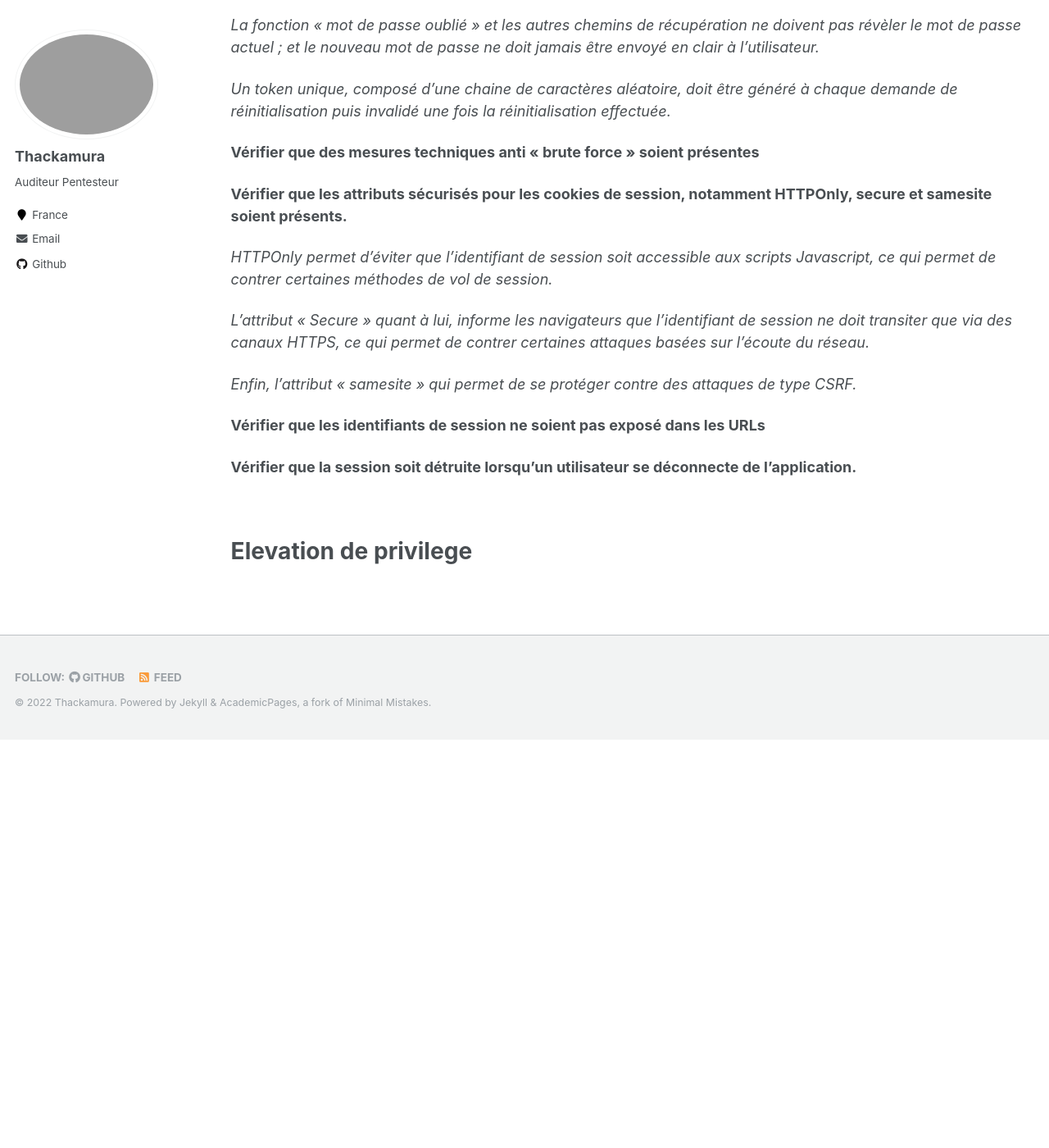
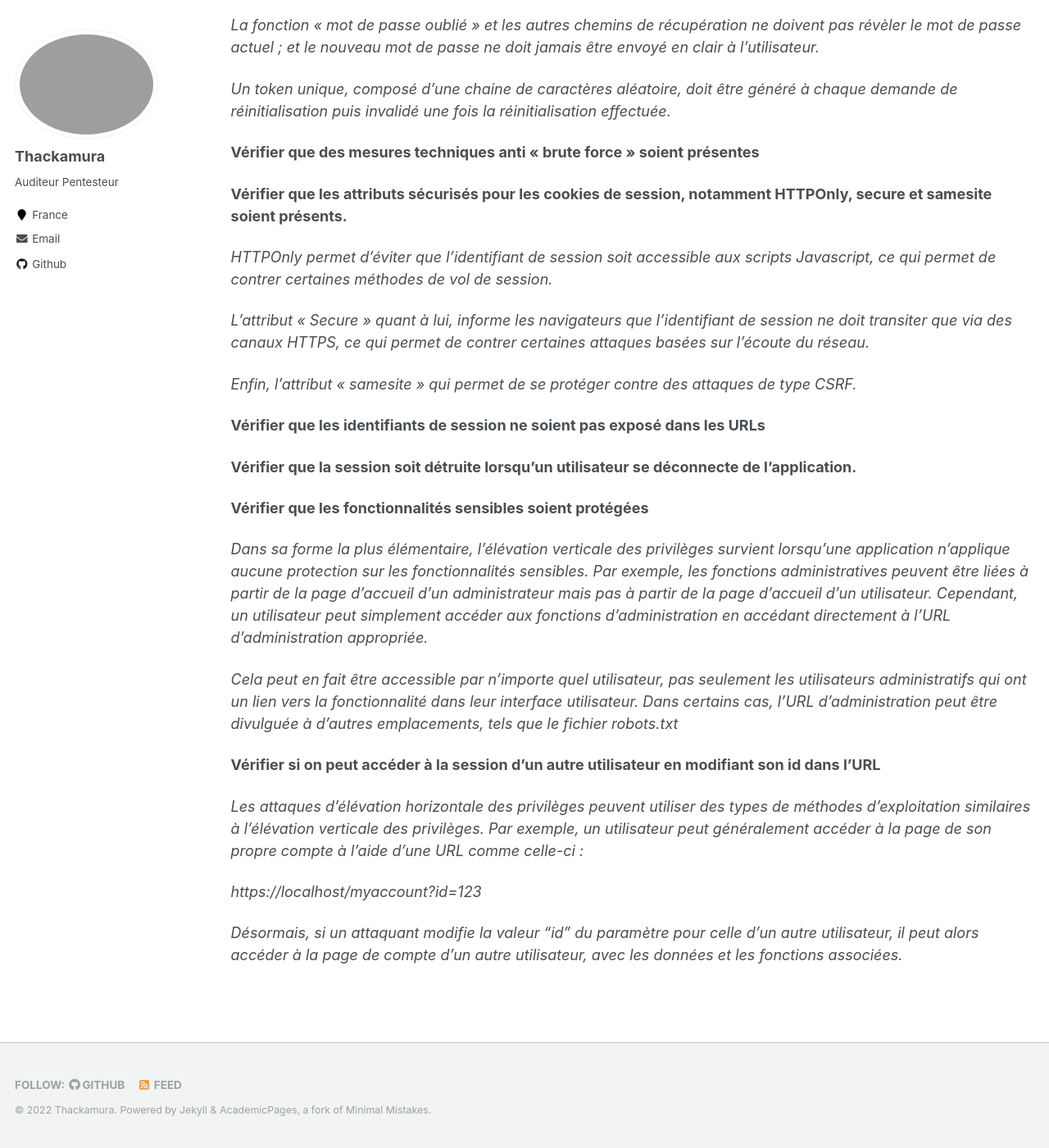
Before and after one commit to thackamura/thackamura.github.io, a Jekyll site: the page built from _pages/web-checklist.md, in a window 1280 px wide and 1400 px high, scrolled down 8011 px. Shown: the whole window at 82% size. Built offline with Jekyll 4.4.1, drawn with Linux system fonts in a browser that asks for light colours; before the commit the page ends 8913 px from its top, so only the background shows below that.

Commit message:
Update web-checklist.md

```diff
--- a/_pages/web-checklist.md
+++ b/_pages/web-checklist.md
@@ -271,7 +271,21 @@ s’affranchir du contrôle d’accès ou d’élever son niveau de privilèges.
 
 **Vérifier que la session soit détruite lorsqu’un utilisateur se déconnecte de l’application.**
 
+**Vérifier que les fonctionnalités sensibles soient protégées**
 <br/>
 
-Elevation de privilege
-======
+*Dans sa forme la plus élémentaire, l'élévation verticale des privilèges survient lorsqu'une application n'applique aucune protection sur les fonctionnalités sensibles. Par exemple, les fonctions administratives peuvent être liées à partir de la page d'accueil d'un administrateur mais pas à partir de la page d'accueil d'un utilisateur. Cependant, un utilisateur peut simplement accéder aux fonctions d'administration en accédant directement à l'URL d'administration appropriée.*
+<br/>
+
+*Cela peut en fait être accessible par n'importe quel utilisateur, pas seulement les utilisateurs administratifs qui ont un lien vers la fonctionnalité dans leur interface utilisateur. Dans certains cas, l'URL d'administration peut être divulguée à d'autres emplacements, tels que le fichier robots.txt*
+
+**Vérifier si on peut accéder à la session d'un autre utilisateur en modifiant son id dans l'URL**
+<br/>
+
+*Les attaques d'élévation horizontale des privilèges peuvent utiliser des types de méthodes d'exploitation similaires à l'élévation verticale des privilèges. Par exemple, un utilisateur peut généralement accéder à la page de son propre compte à l'aide d'une URL comme celle-ci :*
+<br/>
+
+*https://localhost/myaccount?id=123*
+<br/>
+
+*Désormais, si un attaquant modifie la valeur "id" du paramètre pour celle d'un autre utilisateur, il peut alors accéder à la page de compte d'un autre utilisateur, avec les données et les fonctions associées.*
```
